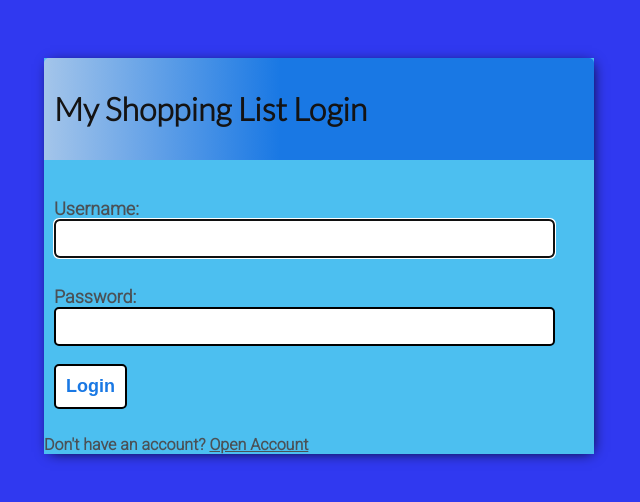
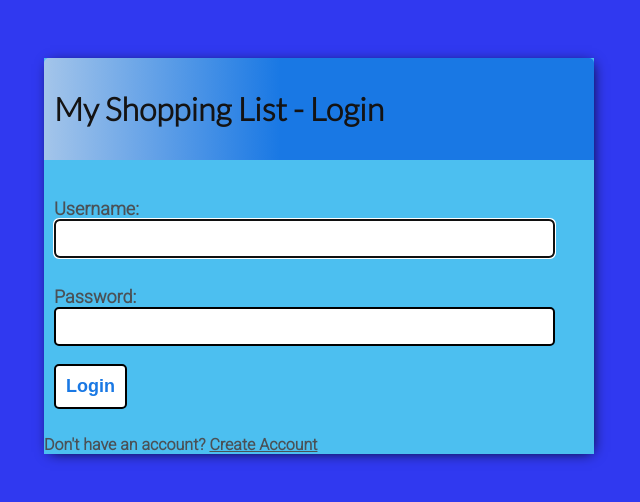
Before and after one commit to kevinmcsherry/P4_Shop_list, a Django app: page /login/ in a window 1280 px wide. Shown: the top 502 px of the page, without its empty margins (321-961 px from the left). Run offline with Django 3.2, Linux system fonts and the light colour scheme.

Commit message:
Styled header text and changed to be consistent

```diff
--- a/shop_app/templates/shop_app/login.html
+++ b/shop_app/templates/shop_app/login.html
@@ -2,7 +2,7 @@
 {% block content %}
 
 <div class="header-bar">
-    <h1>My Shopping List Login</h1>
+    <h1>My Shopping List - Login</h1>
 </div>
 
 <div class="card-body">
@@ -16,6 +16,6 @@
 
 
 
-<p>Don't have an account? <a href="{% url 'create-account' %}">Open Account</a></p>
+<p>Don't have an account? <a href="{% url 'create-account' %}">Create Account</a></p>
 
 {% endblock content %}
```
Also changed, not shown: shop_app/templates/shop_app/create_account.html (+6 -1 lines), db.sqlite3.
